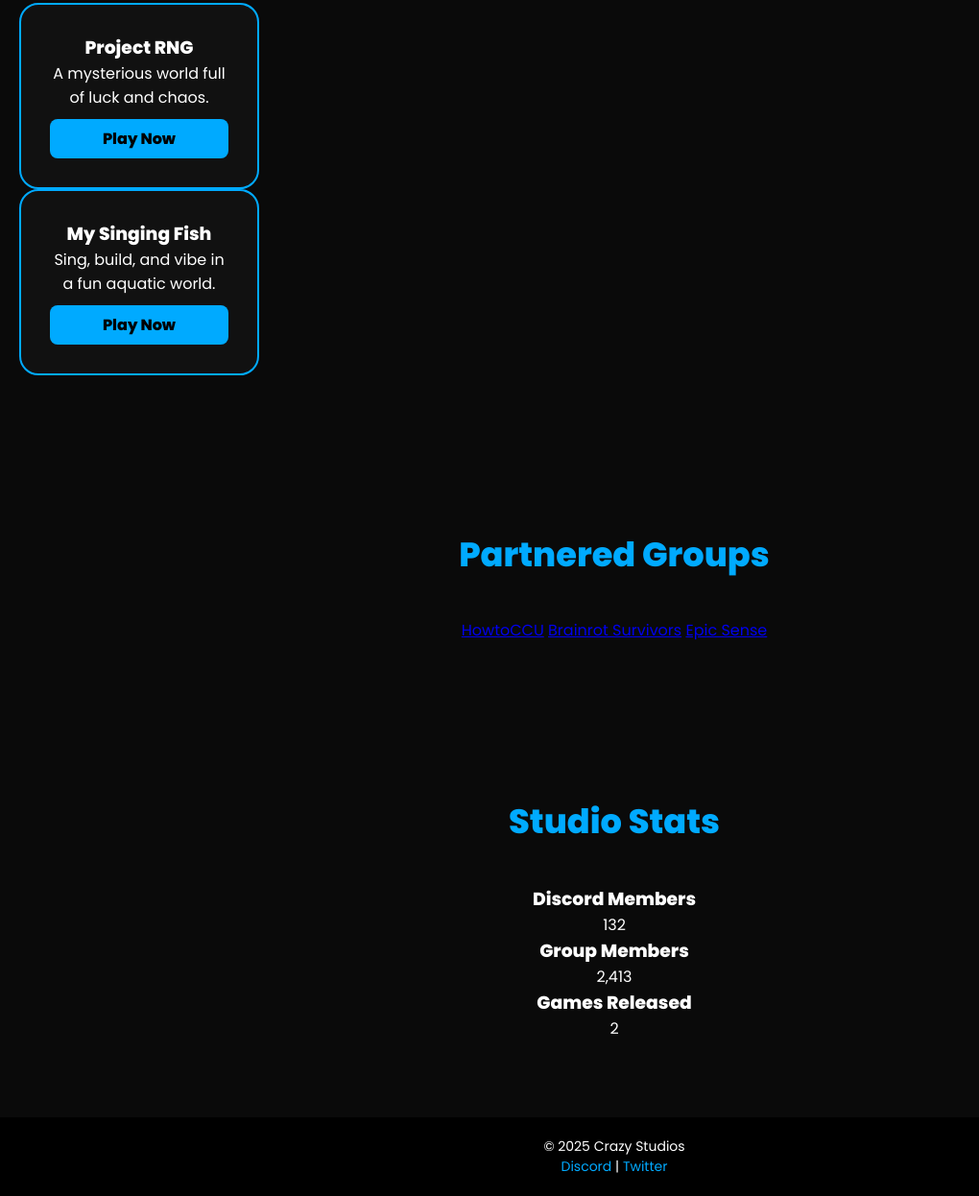
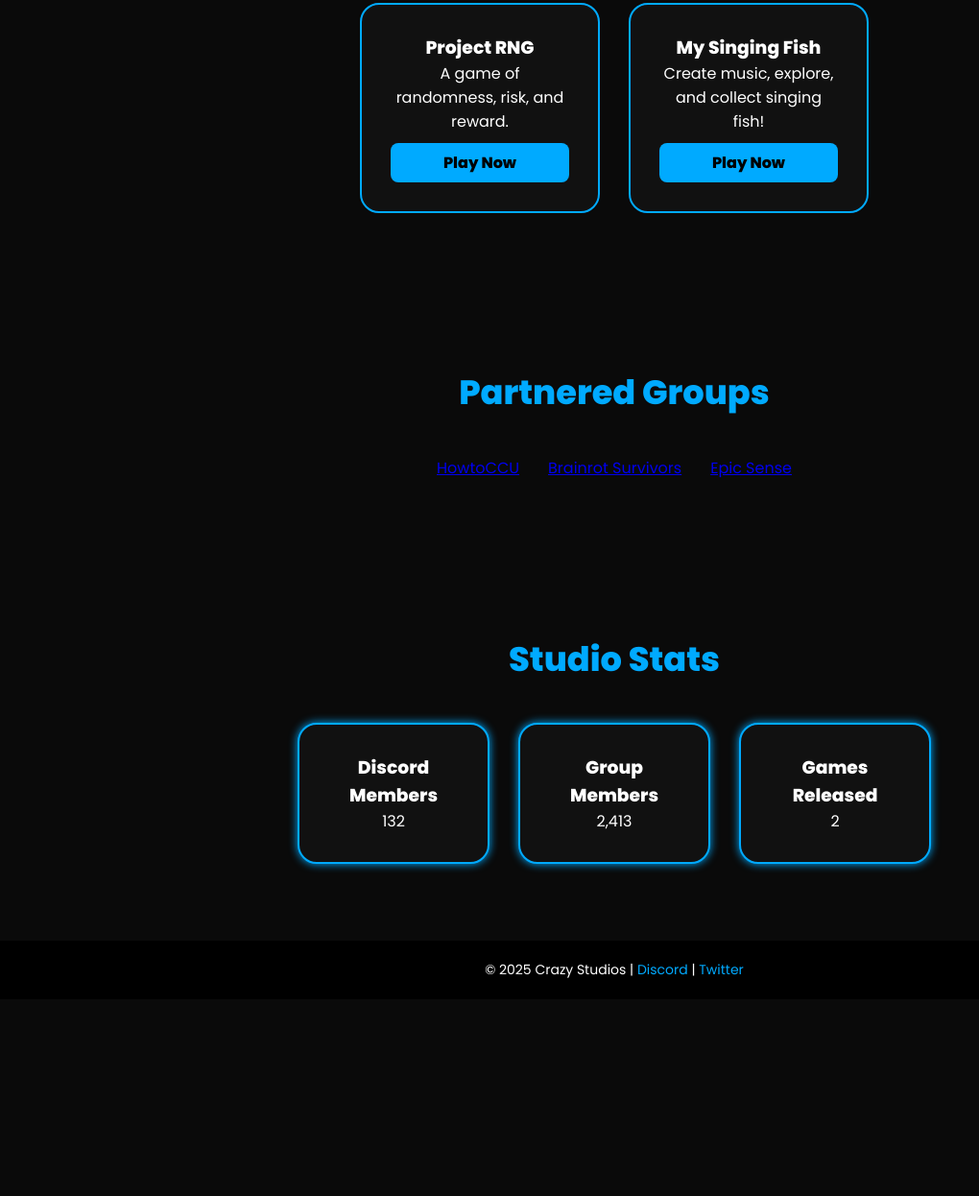
Before and after one commit to crazystudiossbusiness/CrazyStudioss, a plain HTML site: page index.html in a window 1280 px wide. Shown: the part 970-2216 px from the top of the page at 96% size, without its empty margins (0-1020 px from the left). After the commit the page ends 2011 px from the top, so only its background shows below. Drawn offline with Linux system fonts and the light colour scheme.

Commit message:
Update index.html

```diff
--- a/index.html
+++ b/index.html
@@ -8,7 +8,7 @@
 </head>
 <body>
   <header>
-    <img src="assets/CrazyLogo.png" alt="Crazy Studios Logo" class="logo" />
+    <img src="assets/CrazyLogo.png" alt="Crazy Studios Logo" class="logo">
     <nav>
       <a href="#home">Home</a>
       <a href="#games">Games</a>
@@ -18,50 +18,50 @@
   </header>
 
   <section id="home" class="hero">
-    <div class="hero-content">
+    <div class="overlay">
       <h1>Welcome to <span>Crazy Studios</span></h1>
-      <p>Innovating Roblox, one game at a time.</p>
-      <a href="#games" class="btn">Explore Games</a>
+      <p>Building unique Roblox experiences with passion.</p>
+      <a href="#games" class="btn">View Our Games</a>
     </div>
   </section>
 
-  <section id="games" class="fade-section">
+  <section id="games">
     <h2>Our Games</h2>
-    <div class="card-container">
+    <div class="cards">
       <div class="card">
         <h3>Project RNG</h3>
-        <p>A mysterious world full of luck and chaos.</p>
+        <p>A game of randomness, risk, and reward.</p>
         <a href="https://www.roblox.com/games/16662374622/Project-RNG" target="_blank">Play Now</a>
       </div>
       <div class="card">
         <h3>My Singing Fish</h3>
-        <p>Sing, build, and vibe in a fun aquatic world.</p>
+        <p>Create music, explore, and collect singing fish!</p>
         <a href="https://www.roblox.com/games/117050355640712/My-Singing-Fish" target="_blank">Play Now</a>
       </div>
     </div>
   </section>
 
-  <section id="partners" class="fade-section">
+  <section id="partners">
     <h2>Partnered Groups</h2>
-    <div class="card-container">
-      <a href="https://www.roblox.com/communities/500138575/HowtoCCU#!/about" class="partner">HowtoCCU</a>
-      <a href="https://www.roblox.com/communities/207673591/Brainrot-Survivors#!/about" class="partner">Brainrot Survivors</a>
-      <a href="https://www.roblox.com/communities/33974446/Epic-Sense#!/about" class="partner">Epic Sense</a>
+    <div class="cards">
+      <a href="https://www.roblox.com/communities/500138575/HowtoCCU#!/about" target="_blank">HowtoCCU</a>
+      <a href="https://www.roblox.com/communities/207673591/Brainrot-Survivors#!/about" target="_blank">Brainrot Survivors</a>
+      <a href="https://www.roblox.com/communities/33974446/Epic-Sense#!/about" target="_blank">Epic Sense</a>
     </div>
   </section>
 
-  <section id="stats" class="fade-section">
+  <section id="stats">
     <h2>Studio Stats</h2>
-    <div class="stats">
-      <div class="stat">
+    <div class="stats-container">
+      <div class="stat-card">
         <h3>Discord Members</h3>
         <p>132</p>
       </div>
-      <div class="stat">
+      <div class="stat-card">
         <h3>Group Members</h3>
         <p>2,413</p>
       </div>
-      <div class="stat">
+      <div class="stat-card">
         <h3>Games Released</h3>
         <p>2</p>
       </div>
@@ -69,25 +69,10 @@
   </section>
 
   <footer>
-    <p>© 2025 Crazy Studios</p>
-    <p>
-      <a href="https://discord.gg/7JQzFFrcKC" target="_blank">Discord</a> |
-      <a href="https://x.com/CrazyStudiosRbx" target="_blank">Twitter</a>
+    <p>© 2025 Crazy Studios |
+      <a href="https://discord.gg/7JQzFFrcKC">Discord</a> |
+      <a href="https://x.com/CrazyStudiosRbx">Twitter</a>
     </p>
   </footer>
-
-  <script>
-    const sections = document.querySelectorAll('.fade-section');
-    const reveal = () => {
-      sections.forEach(sec => {
-        const rect = sec.getBoundingClientRect();
-        if (rect.top < window.innerHeight - 100) {
-          sec.classList.add('visible');
-        }
-      });
-    };
-    window.addEventListener('scroll', reveal);
-    reveal();
-  </script>
 </body>
 </html>
```
